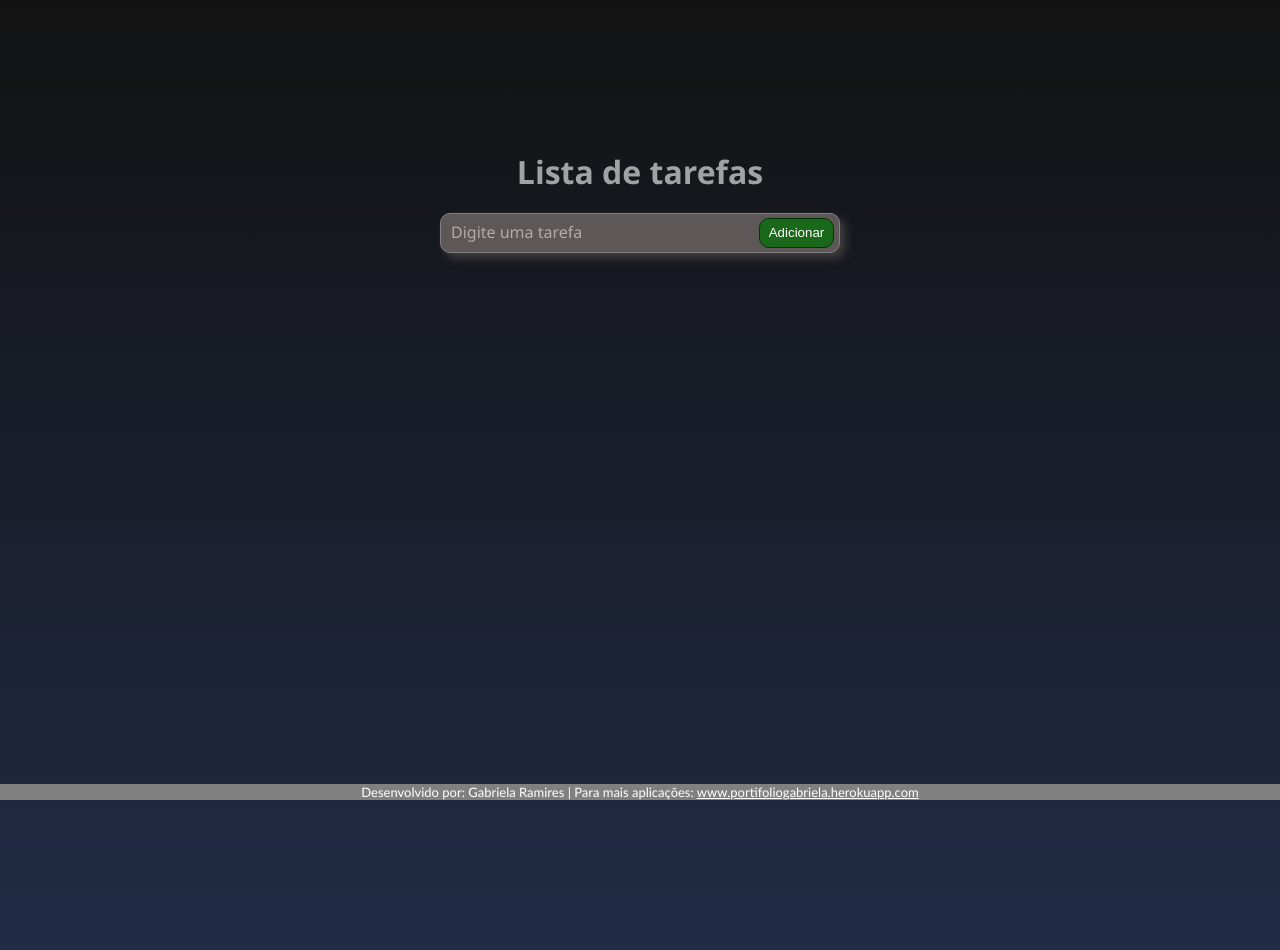
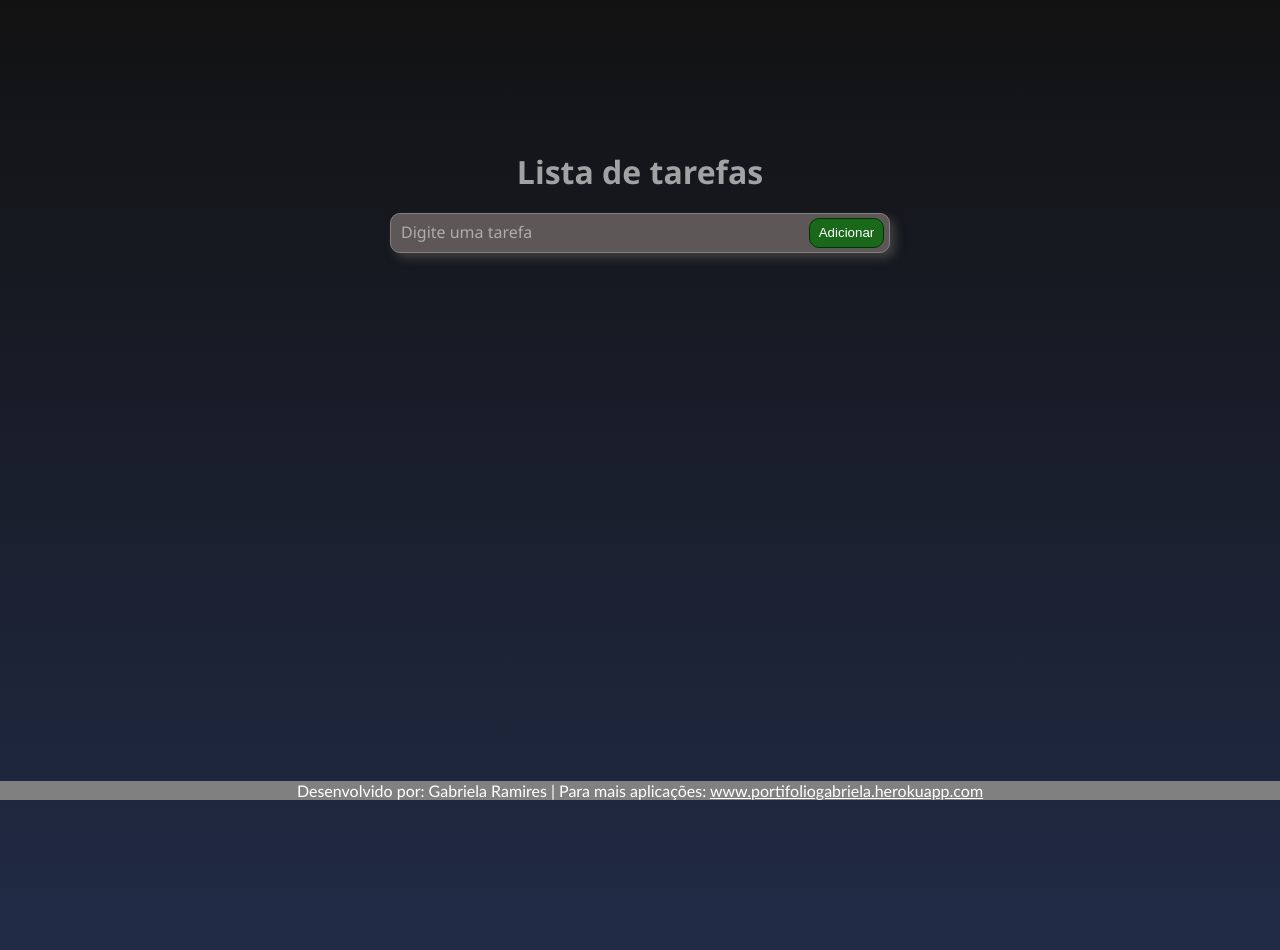
Before and after one commit to gabi-ramires/Lista-Tarefas, a PHP site: page / in a window 1280 px wide. Run offline with PHP 8.4, Linux system fonts and the light colour scheme.

Commit message:
aumento de zoom da página

```diff
--- a/index.html
+++ b/index.html
@@ -22,7 +22,6 @@
         body{
             height: 100vh;
             background: linear-gradient(#121212, #212b46);
-
         }
 
     </style>
--- a/listaTarefas.css
+++ b/listaTarefas.css
@@ -15,7 +15,7 @@ h1{
     position: fixed;
     width: 100%;
     bottom: 0;
-    font-size: 13px;
+    font-size: 16px;
     font-family: 'Gill Sans', 'Gill Sans MT', Calibri, 'Trebuchet MS', sans-serif
 }
 
@@ -39,7 +39,7 @@ body {
     display:block;
     flex-direction: column;
     align-items: center;
-    width: 400px;
+    width: 500px;
     margin-left: auto;
     margin-right: auto;
     border-radius: 10px;
@@ -107,7 +107,7 @@ body {
     display:flex;
     align-items: center;
     justify-items: center;
-    width: 400px;
+    width: 500px;
     height: 30px;
     justify-content: center;
     border-radius: 10px;
```
